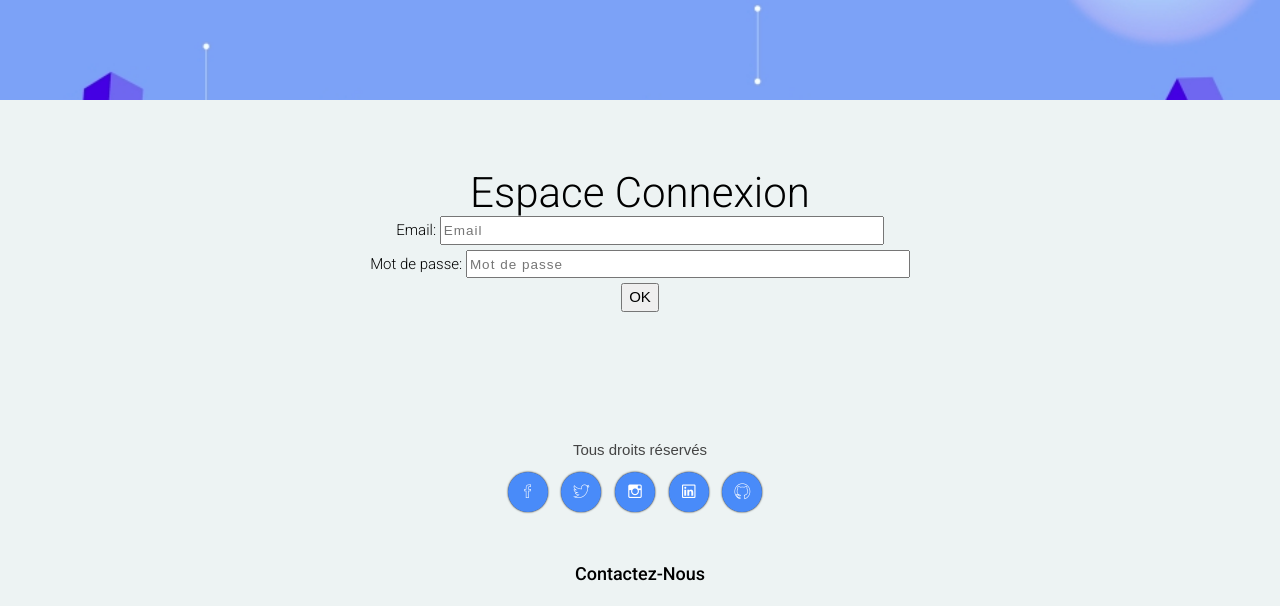
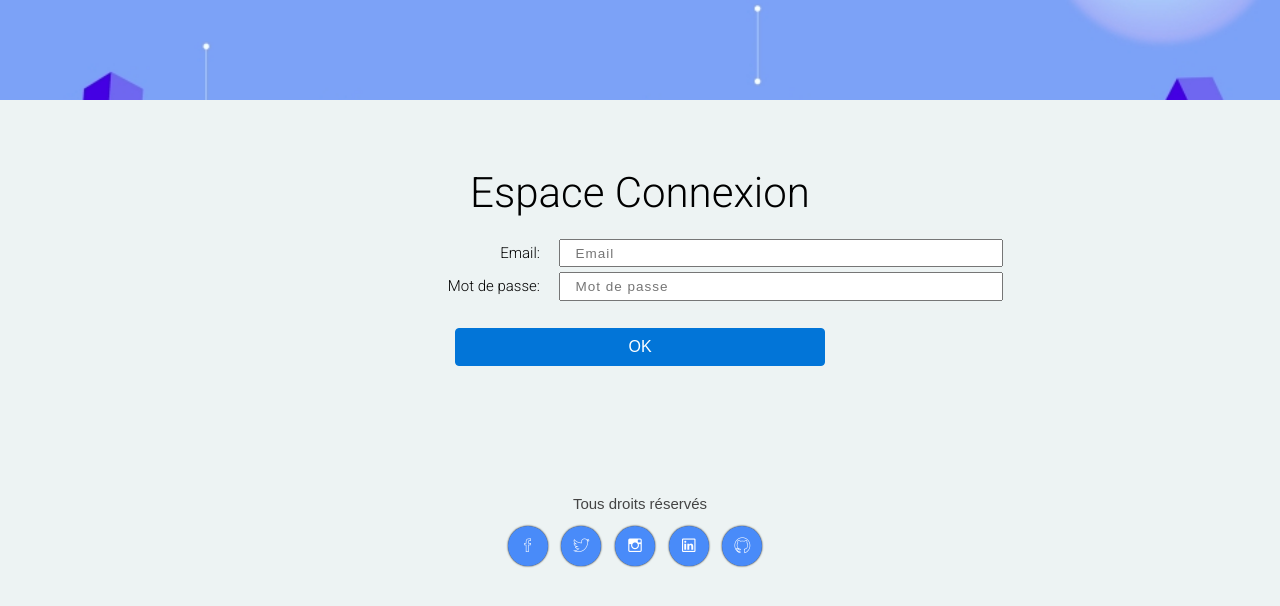
Before and after one commit to Durocortorum/Blog-TP5, a PHP site: page /Connexion in a window 1280 px wide. Shown: the part 60-666 px from the top of the page. Run offline with PHP 8.4, Linux system fonts and the light colour scheme; some web fonts are replaced.

Commit message:
layout viewConnexion.php

```diff
--- a/views/viewConnexion.php
+++ b/views/viewConnexion.php
@@ -1,21 +1,23 @@
 <div class="slider"></div>
 
-<section class="blog-area section">
+<section class="blog-area  section">
     <div class="container">
-        <h2>Espace Connexion</h2>
+        <h2 class="text-center">Espace Connexion</h2>
+        <br />
         <div class="form-group">
             <form method="post" action="Connexion">
                 <?php if ($connexion[0] == "retryForm") {
                     echo "Identifiants introuvables<br>";
                 }
                 ?>
-                <label for="email">Email:</label>
-                <input class="lg-12" type="email" class="form-control" placeholder="Email" name="email" style="width:40%">
+                <label class="col-3 text-right" for="email">Email:</label>
+                <input class="col-12" type="email" class="form-control" placeholder="Email" name="email" style="width:40%">
                 <br />
-                <label for="password">Mot de passe:</label>
-                <input class="lg-12" type="password" class="form-control" placeholder="Mot de passe" name="password" style="width:40%">
-
-                <br /><input type="submit" value="OK">
+                <label class="col-3 text-right" for="password">Mot de passe:</label>
+                <input class="col-12" type="password" class="form-control" placeholder="Mot de passe" name="password" style="width:40%">
+                <br />
+                <br />
+                <input class="col-4 btn btn-primary" type="submit" name="form_button" value="OK">
             </form>
         </div>
 </section>
```
Also changed, not shown: views/viewInscription.php (+9 -6 lines).
